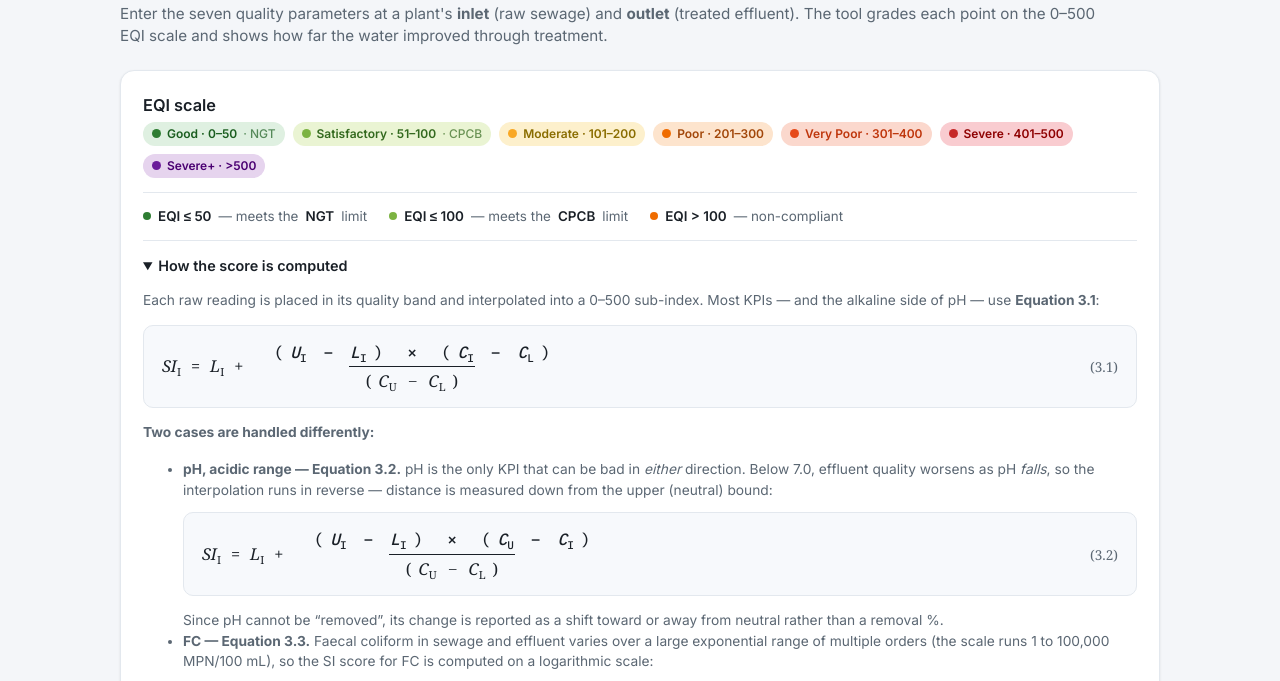
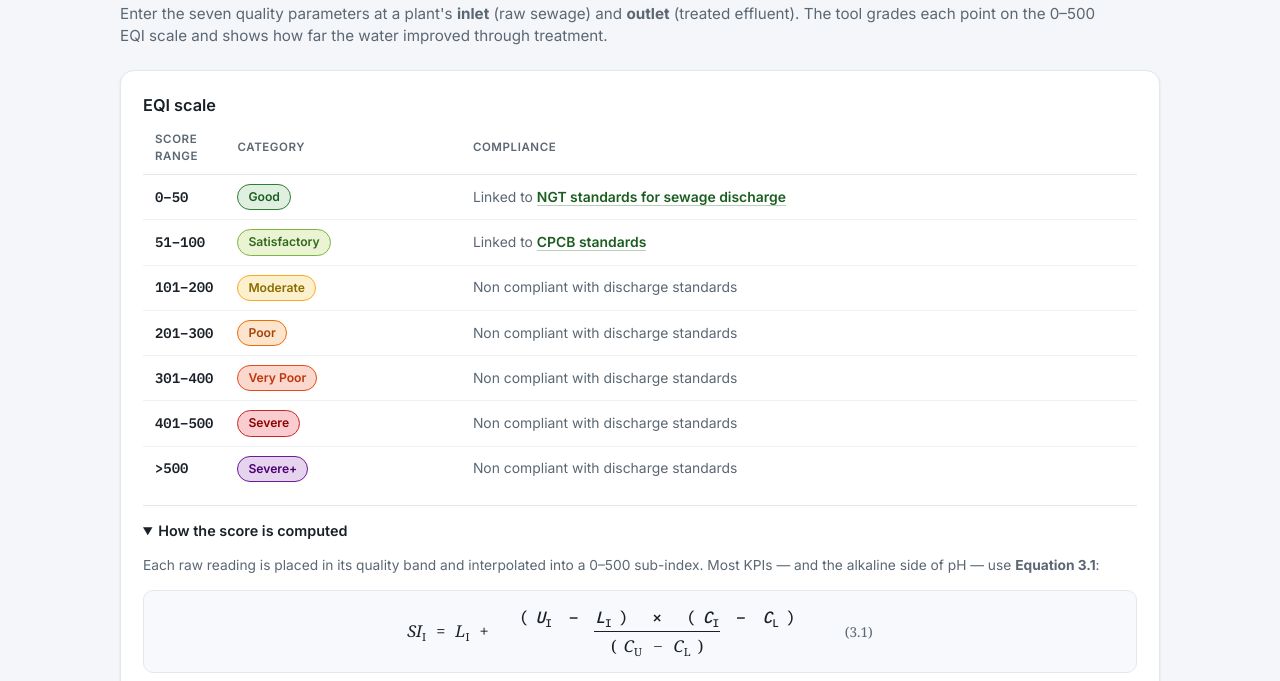
Before and after one commit to gandhidaksh/EQI-Calculator, a plain HTML site: page index.html in a window 1280 px wide. Both pictures are taken after a click on the heading "How the score is computed". Shown: the part 86-767 px from the top of the page. Drawn offline with nearby package versions, Linux system fonts and the light colour scheme.

Commit message:
Add files via upload

```diff
--- a/index.html
+++ b/index.html
@@ -24,10 +24,12 @@
     --c6-fg:#4a0072; --c6-bg:#e6d4ee; --c6-bar:#6a1b9a;   /* Severe+  >500 */
   }
   *{box-sizing:border-box}
+  html{overflow-x:hidden}
   body{
     font-family:'Inter',system-ui,'Segoe UI',sans-serif;
     margin:0;background:var(--bg);color:var(--ink);
     -webkit-font-smoothing:antialiased;line-height:1.5;
+    overflow-x:hidden;   /* wide tables and equations scroll inside their own boxes, not the page */
   }
   .num{font-family:'IBM Plex Mono',ui-monospace,monospace;font-variant-numeric:tabular-nums}
   .wrap{max-width:1080px;margin:0 auto;padding:28px 20px 60px}
@@ -104,12 +106,15 @@
   .grid2{display:grid;grid-template-columns:1fr 1fr;gap:20px}
 
   /* ---- legend ---- */
-  .legend{display:flex;flex-wrap:wrap;gap:8px}
-  .legend .chip{cursor:default}
-  .compliance-note{display:flex;flex-wrap:wrap;gap:6px 22px;margin-top:14px;padding-top:13px;border-top:1px solid var(--line);font-size:.84rem;color:var(--muted)}
-  .cn-item{display:inline-flex;align-items:center;gap:7px;white-space:nowrap}
-  .cn-item strong{color:var(--ink);font-weight:600}
-  .cn-dot{width:8px;height:8px;border-radius:50%;flex:0 0 auto}
+  /* ---- EQI scale table ---- */
+  table.scale{width:100%;border-collapse:collapse;font-size:.87rem;min-width:420px}
+  table.scale th,table.scale td{padding:9px 12px;text-align:left;vertical-align:middle}
+  table.scale thead th{font-size:.72rem;text-transform:uppercase;letter-spacing:.05em;color:var(--muted);border-bottom:1px solid var(--line);font-weight:600}
+  table.scale tbody tr+tr td{border-top:1px solid #eef1f5}
+  table.scale td.rng{font-family:'IBM Plex Mono',monospace;font-weight:600;white-space:nowrap;width:1%}
+  table.scale td.compcell{color:var(--muted)}
+  table.scale a{color:var(--c0-fg);font-weight:600;text-decoration:none;border-bottom:1px solid rgba(46,125,50,.35)}
+  table.scale a:hover{border-bottom-color:var(--c0-fg)}
   details.method{margin-top:14px;border-top:1px solid var(--line);padding-top:14px}
   details.method summary{cursor:pointer;font-weight:600;font-size:.9rem;color:var(--ink)}
   details.method p,details.method li{color:var(--muted);font-size:.86rem}
@@ -119,10 +124,11 @@
 
   /* ---- textbook-style equations (pure CSS, no MathJax dependency) ---- */
   .eq{
-    display:flex;align-items:center;justify-content:center;flex-wrap:wrap;gap:3px;
+    display:flex;align-items:center;justify-content:center;flex-wrap:nowrap;gap:3px;
     font-family:'Cambria','Georgia','Times New Roman',serif;font-size:1.02rem;color:var(--ink);
     background:#f7f9fc;border:1px solid var(--line);border-radius:10px;
-    padding:16px 18px;margin:12px 0 14px;overflow-x:auto;line-height:1.25;
+    padding:16px 18px;margin:12px 0 14px;line-height:1.25;
+    overflow-x:auto;max-width:100%;min-width:0;
   }
   .eq .v{font-style:italic;white-space:nowrap}        /* variables: italic, as in maths typesetting */
   .eq .op{font-style:normal;padding:0 7px;white-space:nowrap}
@@ -130,12 +136,17 @@
   .frac{display:inline-flex;flex-direction:column;align-items:center;margin:0 3px;vertical-align:middle}
   .frac .num{padding:0 10px 4px;white-space:nowrap}
   .frac .den{padding:4px 10px 0;border-top:1.5px solid currentColor;white-space:nowrap}
-  .eq .eqno{margin-left:auto;padding-left:24px;font-style:normal;font-size:.85rem;color:var(--muted);white-space:nowrap}
+  .eq .eqno{margin-left:26px;font-style:normal;font-size:.85rem;color:var(--muted);white-space:nowrap;flex:0 0 auto}
   .where{margin:14px 0 4px;padding:12px 14px;background:#f7f9fc;border:1px solid var(--line);border-radius:10px;font-size:.84rem;color:var(--muted);display:flex;flex-direction:column;gap:4px}
   .where strong{color:var(--ink);margin-bottom:2px}
   .where .v{font-family:'Cambria','Georgia',serif;font-style:italic;color:var(--ink)}
   .where sub{font-size:.7em;font-style:normal}
-  @media(max-width:560px){ .eq{font-size:.9rem;padding:14px 10px;justify-content:flex-start} .eq .eqno{margin-left:8px;padding-left:0} }
+  @media(max-width:560px){
+    .eq{font-size:.88rem;padding:14px 10px;justify-content:flex-start}
+    .eq .eqno{margin-left:8px;padding-left:0}
+    details.method ul{padding-left:18px}
+    details.method li{overflow-x:hidden}
+  }
 
   footer.ack{text-align:center;color:var(--muted);font-size:.86rem;margin-top:34px;line-height:1.7}
   footer.ack a{color:var(--c0-fg);text-decoration:none;font-weight:500}
@@ -178,11 +189,13 @@
   <!-- LEGEND + METHOD (top of page: the scale readers need before anything else) -->
   <section class="card">
     <h2>EQI scale</h2>
-    <div class="legend" id="legend"></div>
-    <div class="compliance-note">
-      <span class="cn-item"><span class="cn-dot" style="background:var(--c0-bar)"></span><strong>EQI ≤ 50</strong> — meets the <strong>NGT</strong> limit</span>
-      <span class="cn-item"><span class="cn-dot" style="background:var(--c1-bar)"></span><strong>EQI ≤ 100</strong> — meets the <strong>CPCB</strong> limit</span>
-      <span class="cn-item"><span class="cn-dot" style="background:var(--c3-bar)"></span><strong>EQI &gt; 100</strong> — non-compliant</span>
+    <div class="tscroll">
+      <table class="scale">
+        <thead>
+          <tr><th>Score range</th><th>Category</th><th>Compliance</th></tr>
+        </thead>
+        <tbody id="scaleRows"></tbody>
+      </table>
     </div>
     <details class="method">
       <summary>How the score is computed</summary>
@@ -209,7 +222,7 @@
           <span class="eqno">(3.2)</span>
         </div>
         Since pH cannot be &ldquo;removed&rdquo;, its change is reported as a shift toward or away from neutral rather than a removal&nbsp;%.</li>
-        <li><strong>FC &mdash; Equation 3.3.</strong> Faecal coliform in sewage and effluent varies over a large exponential range of multiple orders (the scale runs 1 to 100,000 MPN/100&nbsp;mL), so the SI score for FC is computed on a logarithmic scale:
+        <li><strong>FC &mdash; Equation 3.3 above the Good band.</strong> Within the <strong>Good</strong> band (1&ndash;100 MPN/100&nbsp;mL), FC uses the same linear formula as every other parameter (Eq&nbsp;3.1). Above that, faecal coliform varies over a large exponential range of multiple orders, so each concentration term is <strong>log-transformed</strong> before interpolating:
         <div class="eq">
           <span class="v">SI<sub>I</sub></span><span class="op">=</span>
           <span class="v">L<sub>I</sub></span><span class="op">+</span>
@@ -239,9 +252,7 @@
       </div>
       <p><strong>Combining the seven sub-indices:</strong></p>
       <ul>
-        <li>Bands and limits are taken from the reference table derived from the norms of the
-        <a href="https://cpcb.nic.in/" target="_blank" rel="noopener">Central Pollution Control Board (CPCB)</a> and the
-        <a href="https://www.greentribunal.gov.in/" target="_blank" rel="noopener">National Green Tribunal (NGT)</a>.</li>
+        <li>Bands and limits derive from the <a href="https://cpcb.nic.in/GeneralStandards.pdf" target="_blank" rel="noopener">Environment (Protection) Rules, 1986 — Schedule VI</a> (MoEFCC, general standards for discharge of effluents) and the <a href="https://images.assettype.com/barandbench/import/2019/01/NS-Deshpande-v-UOI-NGT-order-Dec-21-2018.pdf" target="_blank" rel="noopener">NGT order in <em>Nitin Shankar Deshpande v. Union of India</em> (2018)</a>.</li>
         <li>A parameter <strong>complies</strong> when its sub-index is ≤ 100, i.e. it is within the <strong>CPCB</strong> limit. A sub-index of ≤ 50 means it also meets the stricter <strong>NGT</strong> limit. Anything above 100 (Moderate or worse) is <strong>non-compliant</strong>.</li>
         <li>If <strong>every parameter complies</strong>, the overall EQI is the <strong>maximum</strong> of the seven sub-indices — the plant is graded on its worst-performing parameter.</li>
         <li>If <strong>any parameter fails</strong>, the overall EQI is the <strong>weighted mean of the non-compliant parameters only</strong> — so a serious breach cannot be diluted by good numbers elsewhere.</li>
@@ -394,14 +405,16 @@ function scoreAscending(raw, bands){
   const [eLo,eHi]=EQI[b], [lo,hi]=bands[b];
   return eLo + (raw-lo)/(hi-lo)*(eHi-eLo);
 }
-// FC spans 1 -> 100,000 (five orders of magnitude), so it is interpolated in LOG space.
-// Thesis Eq. 3.3:  SI = L_low + (I_high - I_low) * (log C - log C_low) / (log C_high - log C_low)
-function scoreLog(raw, bands){
-  const r = Math.max(raw, 1);                  // log(0) is undefined; FC scale starts at 1
+// FC is HYBRID. Within the Good band (1–100 MPN/100 mL) it uses the same linear formula as every
+// other parameter (Eq 3.1). Above that, FC spans several orders of magnitude, so each concentration
+// term is log-transformed before interpolating (Eq 3.3).
+function scoreFC(raw, bands){
+  const r = Math.max(raw, 1);                  // log(0) is undefined; the FC scale starts at 1
   let b = 5;
   for(let i=0;i<6;i++){ if(r <= bands[i][1]){ b=i; break; } }
   const [eLo,eHi]=EQI[b], [lo,hi]=bands[b];
-  const lLo = Math.log10(Math.max(lo,1)), lHi = Math.log10(hi);
+  if(b === 0) return eLo + (r-lo)/(hi-lo)*(eHi-eLo);            // Good band -> linear (Eq 3.1)
+  const lLo = Math.log10(Math.max(lo,1)), lHi = Math.log10(hi);  // else -> logarithmic (Eq 3.3)
   return eLo + (Math.log10(r) - lLo)/(lHi - lLo)*(eHi - eLo);
 }
 // acidic pH: lower reading = worse, so interpolate from the neutral (high) end
@@ -415,7 +428,7 @@ function subIndex(key, raw){
   if(raw===null || isNaN(raw)) return null;
   let s;
   if(key==='pH')      s = (raw>=7.0) ? scoreAscending(raw,PH_ALK) : scoreAcid(raw);
-  else if(key==='FC') s = scoreLog(raw, LIMITS.FC);      // log scale — thesis Eq. 3.3
+  else if(key==='FC') s = scoreFC(raw, LIMITS.FC);       // hybrid: linear in Good, log above
   else                s = scoreAscending(raw, LIMITS[key]);
   return Math.round(s);
 }
@@ -690,20 +703,34 @@ function renderCharts(inS,outS,inRaw,outRaw){
   }
 }
 
-function buildLegend(){
-  const STD = ['NGT','CPCB','','','','',''];        // Good = NGT limit, Satisfactory = CPCB limit
-  $('legend').innerHTML=CATS.map(c=>{
+// Primary sources for the two compliant bands.
+const REF_NGT  = 'https://images.assettype.com/barandbench/import/2019/01/NS-Deshpande-v-UOI-NGT-order-Dec-21-2018.pdf';
+const REF_CPCB = 'https://cpcb.nic.in/GeneralStandards.pdf';
+
+const SCALE_COMPLIANCE = [
+  `Linked to <a href="${REF_NGT}" target="_blank" rel="noopener">NGT standards for sewage discharge</a>`,
+  `Linked to <a href="${REF_CPCB}" target="_blank" rel="noopener">CPCB standards</a>`,
+  'Non compliant with discharge standards',
+  'Non compliant with discharge standards',
+  'Non compliant with discharge standards',
+  'Non compliant with discharge standards',
+  'Non compliant with discharge standards'
+];
+
+function buildScaleTable(){
+  $('scaleRows').innerHTML = CATS.map(c=>{
     const col=COLOR(c.i);
-    const std = STD[c.i] ? ` <span style="opacity:.7;font-weight:500">· ${STD[c.i]}</span>` : '';
-    return `<span class="chip" style="background:${col.bg};color:${col.fg}">
-      <span style="width:9px;height:9px;border-radius:50%;background:${col.bar};display:inline-block"></span>
-      ${c.n} · ${CATRANGE[c.i]}${std}</span>`;
+    return `<tr>
+      <td class="num rng">${CATRANGE[c.i]}</td>
+      <td><span class="catchip" style="background:${col.bg};color:${col.fg};border-color:${col.bar}">${c.n}</span></td>
+      <td class="compcell">${SCALE_COMPLIANCE[c.i]}</td>
+    </tr>`;
   }).join('');
 }
 
 /* init */
 buildInputs();
-buildLegend();
+buildScaleTable();
 $('btnClear').onclick=()=>applyPreset('clear');
 $('btnDemo').onclick=()=>applyPreset('demo');
 $('btnRef').onclick=()=>applyPreset('ref');
```
Also changed, not shown: 1 other file.
